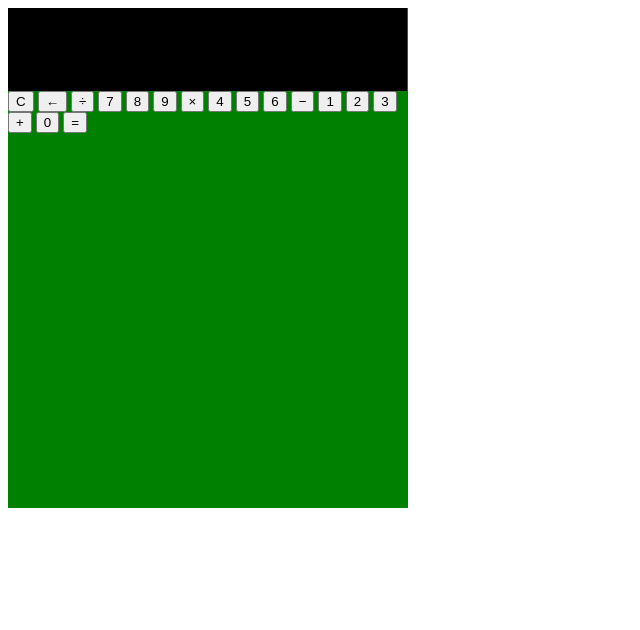
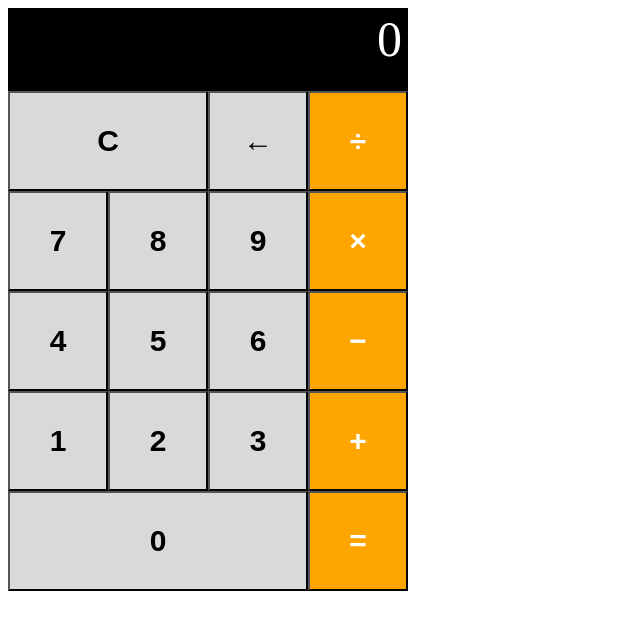
Before and after one commit to rossm933/LAB-calculator, a plain HTML site: page index.html in a window 1280 px wide. Shown: the whole page, without its empty margins (0-640 px from the left). Drawn offline with Linux system fonts and the light colour scheme.

Commit message:
Adding styling to buttons and put the buttons in the correct order on the calculator

```diff
--- a/index.html
+++ b/index.html
@@ -8,25 +8,26 @@
 </head>
 <body>
   <div class="wrapper">
-    <div class="row row1">1</div>
-    <button class="btn">C</button>
-    <button class="btn">&#8592;</button>
-    <button class="btn">&#247;</button>
-    <button class="btn">&#55;</button>
-    <button class="btn">&#56;</button>
-    <button class="btn">&#57;</button>
-    <button class="btn">&#215;</button>
-    <button class="btn">&#52;</button>
-    <button class="btn">&#53;</button>
-    <button class="btn">&#54;</button>
-    <button class="btn">&#8722;</button>
-    <button class="btn">&#49;</button>
-    <button class="btn">&#50;</button>
-    <button class="btn">&#51;</button>
-    <button class="btn">&#43;</button>
-    <button class="btn">&#48;</button>
-    <button class="btn">&#61;</button>
-
+    <div class="display">0</div>
+    <div class="buttons">
+    <button class="btng btns cbtn">C</button>
+    <button class="btng btns abtn">&#8592;</button>
+    <button class="btno btns dbtn">&#247;</button>
+    <button class="btng btne">&#55;</button>
+    <button class="btng btne">&#56;</button>
+    <button class="btng btne">&#57;</button>
+    <button class="btno btne">&#215;</button>
+    <button class="btng btne">&#52;</button>
+    <button class="btng btne">&#53;</button>
+    <button class="btng btne">&#54;</button>
+    <button class="btno btne">&#8722;</button>
+    <button class="btng btne">&#49;</button>
+    <button class="btng btne">&#50;</button>
+    <button class="btng btne">&#51;</button>
+    <button class="btno btne">&#43;</button>
+    <button class="btng btne zbtn">&#48;</button>
+    <button class="btno btne">&#61;</button>
+    </div>
   </div>
   <script src="main.js"></script>
 </body>
--- a/main.css
+++ b/main.css
@@ -1,16 +1,57 @@
 .wrapper {
   width: 400px;
   height: 500px;
-  background-color: green;
+  background-color: black;
 }
-.row {
+.display {
   border: 2px solid black;
   text-align: center;
-  width: 395px;
+  width: 98%;
   height: 79px;
+  font-size: 50px;
+  color: #ffffff;
+  background-color:#000000;
+  display: flex;
+  justify-content: flex-end;
 }
 
-.row1 {
-  background-color: black;
+.buttons{
+  max-width: 400px;
+  display: flex;
+  flex-wrap: wrap;
+  width: 100%;
+  height: 100%;
+  justify-content: flex-end;
+}
+
+.btne{
+  flex: 1 25%;
+}
+
+
+.btno {
+  color: #ffffff;
+  background-color: orange;
+  font-size: 30px;
+  font-weight: bold;
+}
+
+.btng {
+  color:#000000;
+  background-color: #d8d9db;
+  font-size: 30px;
+  font-weight: bold;
 
 }
+.cbtn {
+  flex: 1 50%;
+}
+.abtn {
+  flex: 1 25%;
+}
+.dbtn {
+  flex: 1 25%;
+}
+.zbtn {
+  flex: 1 75%;
+}
```
